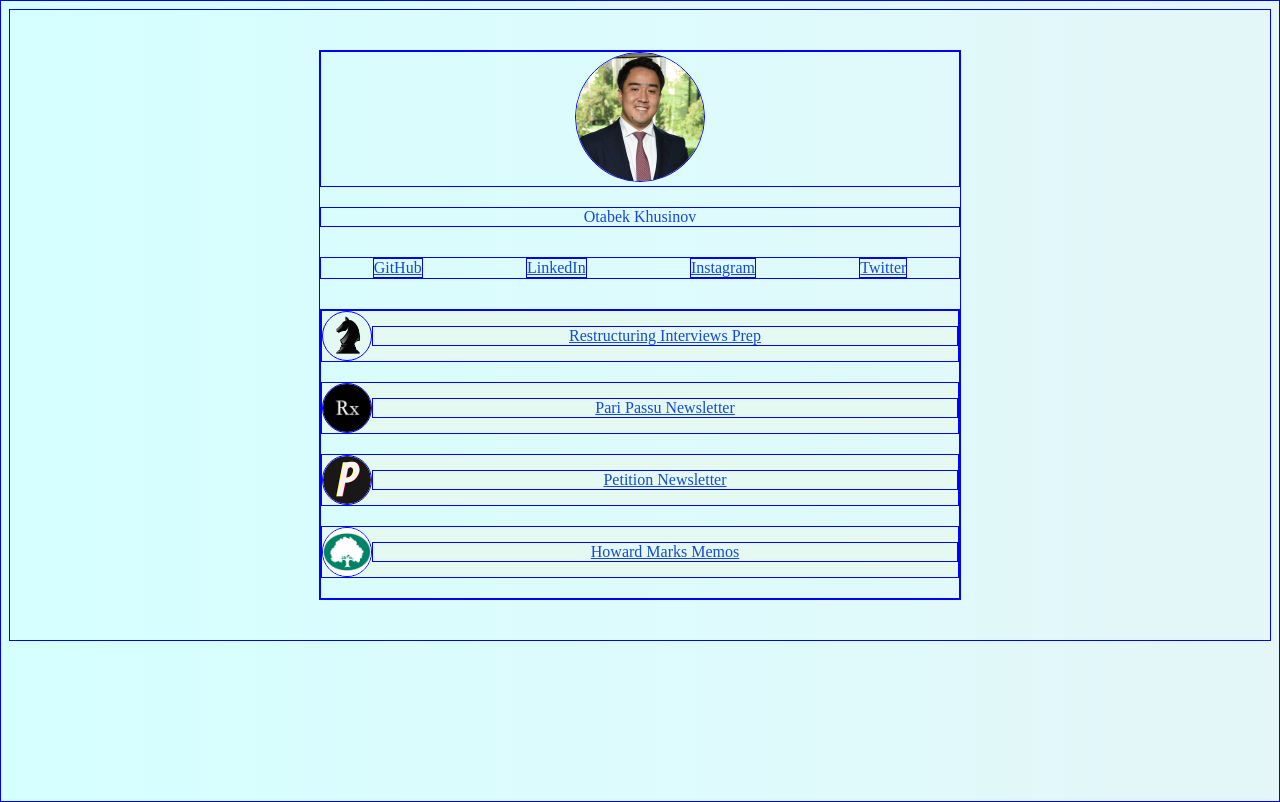
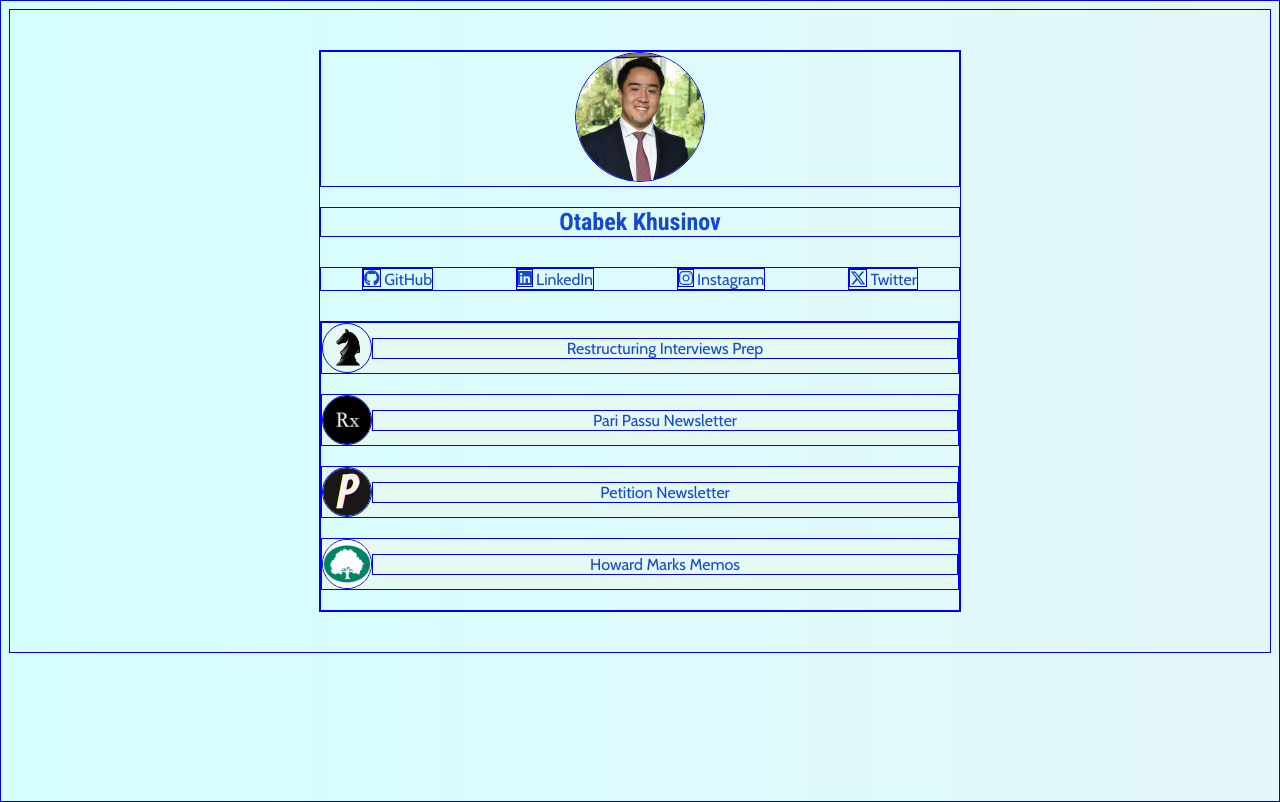
Before and after one commit to okhusinov/link-in-bio, a plain HTML site: page index.html in a window 1280 px wide. Drawn offline with nearby package versions, Linux system fonts and the light colour scheme.

Commit message:
added icons

```diff
--- a/index.html
+++ b/index.html
@@ -3,6 +3,8 @@
 <head>
   <meta charset="UTF-8">
   <meta name="viewport" content="width=device-width, initial-scale=1.0">
+  <link href="https://fonts.googleapis.com/css?family=Cabin|Roboto:400,700|Roboto+Condensed:400,700" rel="stylesheet">
+  <script src="https://cdnjs.cloudflare.com/ajax/libs/font-awesome/6.5.2/js/all.min.js"></script>
 
   <title>Otabek Khusinov's links</title>
 
@@ -19,9 +21,11 @@
       padding-bottom: 40px;
       background: linear-gradient(270deg, #e4f6f8, #e2f7f9, #e0f9fa, #defafc, #dcfbfd, #d9fcfd, #d7fefe, #d5ffff);
       color: rgba(20, 73, 212, 1.0);
+      font-family: 'Cabin', sans-serif;
     }
     a {
       color: rgba(20, 73, 212, 1.0);
+      text-decoration: none;
     }
 
   .avatar-image {
@@ -53,6 +57,9 @@
   .name-row {
     margin-bottom: 30px;
     text-align: center;
+    font-size: 24px;
+    font-weight: 600;
+    font-family: 'Roboto Condensed', sans-serif;
   }
 
   .image-row {
@@ -86,19 +93,19 @@
 
     <div class="social-icons-row">
       <a href="https://github.com/okhusinov" target="_blank">
-        GitHub
+        <i class="fa-brands fa-github"></i> GitHub
       </a>
 
       <a href="https://www.linkedin.com/in/okhusinov/" target="_blank">
-        LinkedIn
+        <i class="fa-brands fa-linkedin"></i> LinkedIn
       </a>
 
       <a href="https://www.instagram.com/o.khusinov/" target="_blank">
-        Instagram
+        <i class="fa-brands fa-instagram"></i> Instagram
       </a>
 
       <a href="https://twitter.com/otabekkhusinov" target="_blank">
-        Twitter
+        <i class="fa-brands fa-x-twitter"></i> Twitter
       </a>
     </div>
 
```
